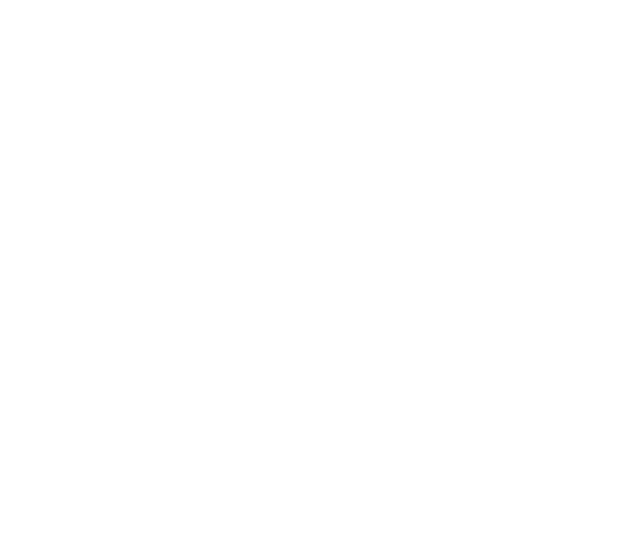
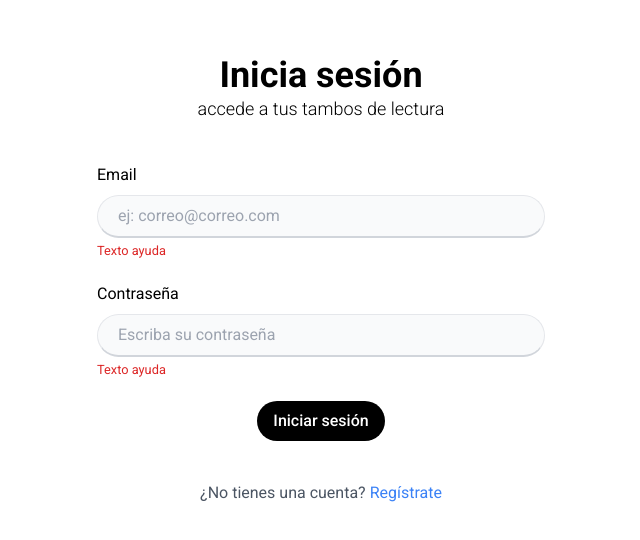
Before and after one commit to msmontenegro3/tampu-frontend, an Angular app: page /login in a window 1280 px wide. Before the commit this address led to /. Shown: the part 120-660 px from the top of the page, without its empty margins (319-959 px from the left). Built offline with nearby package versions, Linux system fonts and the light colour scheme.

Commit message:
Login working without verification messages

```diff
--- a/src/app/app.component.html
+++ b/src/app/app.component.html
@@ -1 +1 @@
-<router-outlet />
+<router-outlet></router-outlet>
--- a/src/app/app.config.ts
+++ b/src/app/app.config.ts
@@ -1,8 +1,14 @@
-import { ApplicationConfig } from '@angular/core';
+import { ApplicationConfig, importProvidersFrom } from '@angular/core';
 import { provideRouter } from '@angular/router';
 
 import { routes } from './app.routes';
+import { provideHttpClient } from '@angular/common/http';
+import { FormsModule } from '@angular/forms';
 
 export const appConfig: ApplicationConfig = {
-  providers: [provideRouter(routes)]
+  providers: [
+    provideRouter(routes),
+    provideHttpClient(),
+    importProvidersFrom(FormsModule),
+  ],
 };
--- a/src/app/app.routes.ts
+++ b/src/app/app.routes.ts
@@ -1,3 +1,13 @@
 import { Routes } from '@angular/router';
+import { LoginComponent } from './auth/login/login.component';
+import { RegisterComponent } from './auth/register/register.component';
+import { TeacherComponent } from './dashboard/teacher/teacher.component';
+import { StudentComponent } from './dashboard/student/student.component';
 
-export const routes: Routes = [];
+export const routes: Routes = [
+  { path: '', redirectTo: 'login', pathMatch: 'full' },
+  { path: 'login', component: LoginComponent },
+  { path: 'register', component: RegisterComponent },
+  { path: 'teacher', component: TeacherComponent },
+  { path: 'student', component: StudentComponent },
+];
--- a/src/app/auth/login/login.component.html
+++ b/src/app/auth/login/login.component.html
@@ -1 +1,42 @@
-<p>login works!</p>
+<section class="flex flex-col justify-center items-center content-center min-h-screen space-y-10">
+
+    <div class="flex flex-col items-center">
+        <h1>Inicia sesión</h1>
+        <p class="font-light text-lg">accede a tus tambos de lectura</p>
+    </div>
+
+    <!-- Formulario -->
+    <form (ngSubmit)="onSubmit()" class=" w-full max-w-md space-y-5">
+        <div>
+            <label> Email
+                <input [(ngModel)]="email" class="input-shortanswer" type="email" name="email" required
+                    placeholder="ej: correo@correo.com">
+            </label>
+            <small class="text-red-600">Texto ayuda</small>
+        </div>
+
+        <div>
+            <label>Contraseña
+                <input [(ngModel)]="password" class="input-shortanswer" type="password" name="password" required
+                    placeholder="Escriba su contraseña">
+            </label>
+            <small class="text-red-600">Texto ayuda</small>
+        </div>
+
+        <button type="submit" [disabled]="loading" class="primary-btn block mx-auto">
+            {{loading ? 'Iniciando sesión' : 'Iniciar sesión'}}
+        </button>
+    </form>
+
+    <!-- Error -->
+    <p *ngIf="errorMessage" class="text-red-500">
+        {{ errorMessage }}
+    </p>
+
+    <!-- Registro -->
+    <p class="text-center text-gray-600">
+        ¿No tienes una cuenta?
+        <a routerLink="/register" class="text-blue-500 hover:underline cursor-pointer">Regístrate</a>
+    </p>
+
+</section>
--- a/src/app/auth/login/login.component.ts
+++ b/src/app/auth/login/login.component.ts
@@ -1,12 +1,46 @@
 import { Component } from '@angular/core';
+import { AuthService } from '../../core/auth.service';
+import { Router, RouterModule } from '@angular/router';
+import { CommonModule } from '@angular/common';
+import { FormsModule, ReactiveFormsModule } from '@angular/forms';
 
 @Component({
   selector: 'app-login',
   standalone: true,
-  imports: [],
+  imports: [CommonModule, FormsModule, RouterModule, ReactiveFormsModule],
   templateUrl: './login.component.html',
-  styleUrl: './login.component.css'
+  styleUrl: './login.component.css',
 })
 export class LoginComponent {
+  email = '';
+  password = '';
 
+  errorMessage = '';
+  loading = false;
+
+  constructor(private authService: AuthService, private router: Router) {}
+
+  onSubmit() {
+    this.loading = true;
+    this.errorMessage = '';
+
+    this.authService
+      .login({ email: this.email, password: this.password })
+      .subscribe({
+        next: (res) => {
+          this.loading = false;
+          this.authService.saveToken(res.access_token);
+
+          // Identifica el rol
+          const payload = JSON.parse(atob(res.access_token.split('.')[1]));
+          if (payload.rol === 'docente') this.router.navigate(['/teacher']);
+          else this.router.navigate(['/student']);
+        },
+
+        error: (err) => {
+          this.loading = false;
+          this.errorMessage = `Error: ${err}`;
+        },
+      });
+  }
 }
--- a/src/app/core/auth.service.ts
+++ b/src/app/core/auth.service.ts
@@ -1,9 +1,35 @@
+import { HttpClient } from '@angular/common/http';
 import { Injectable } from '@angular/core';
+import { Observable } from 'rxjs';
 
 @Injectable({
-  providedIn: 'root'
+  providedIn: 'root',
 })
 export class AuthService {
+  private apiURL = 'http://localhost:3000/auth'; //backend nestjs
+  constructor(private http: HttpClient) {}
 
-  constructor() { }
+  register(data: any): Observable<any> {
+    return this.http.post(`${this.apiURL}/register`, data);
+  }
+
+  login(data: any): Observable<any> {
+    return this.http.post(`${this.apiURL}/login`, data);
+  }
+
+  logout(): void {
+    localStorage.removeItem('access_token');
+  }
+
+  saveToken(token: string): void {
+    localStorage.setItem('access_token', token);
+  }
+
+  getToken(): string | null {
+    return localStorage.getItem('access_toke');
+  }
+
+  isAuthenticated(): boolean {
+    return !!this.getToken();
+  }
 }
--- a/src/styles.css
+++ b/src/styles.css
@@ -1,5 +1,32 @@
+/* Font */
+@import url('https://fonts.googleapis.com/css2?family=Roboto:ital,wght@0,100..900;1,100..900&display=swap');
+
 /* You can add global styles to this file, and also import other style files */
-
 @tailwind base;
 @tailwind components;
 @tailwind utilities;
+
+@theme {}
+
+@layer base {
+    html {
+        font-family: "Roboto", sans-serif;
+    }
+
+    h1 {
+        @apply text-4xl font-bold;
+    }
+}
+
+@layer components {
+
+    /* BOTONES */
+    .primary-btn {
+        @apply w-full md:w-auto bg-black rounded-full px-4 py-2 text-white font-medium hover:bg-slate-700 transition-colors duration-200 ease-in-out;
+    }
+
+    /* FORMULARIOS */
+    .input-shortanswer {
+        @apply w-full px-5 py-2 mt-2 border border-gray-200 bg-gray-50 rounded-full focus:ring-2 focus:ring-blue-400 border-b-2 border-b-gray-300;
+    }
+}
```
